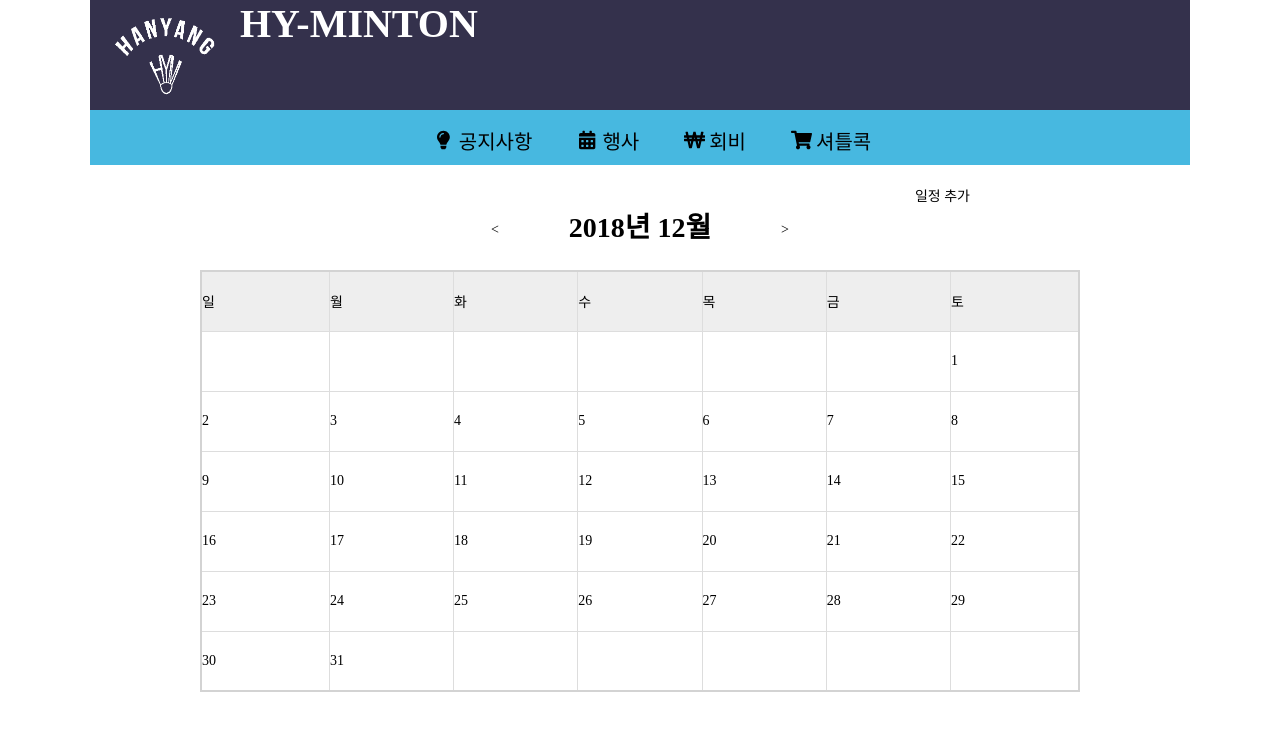
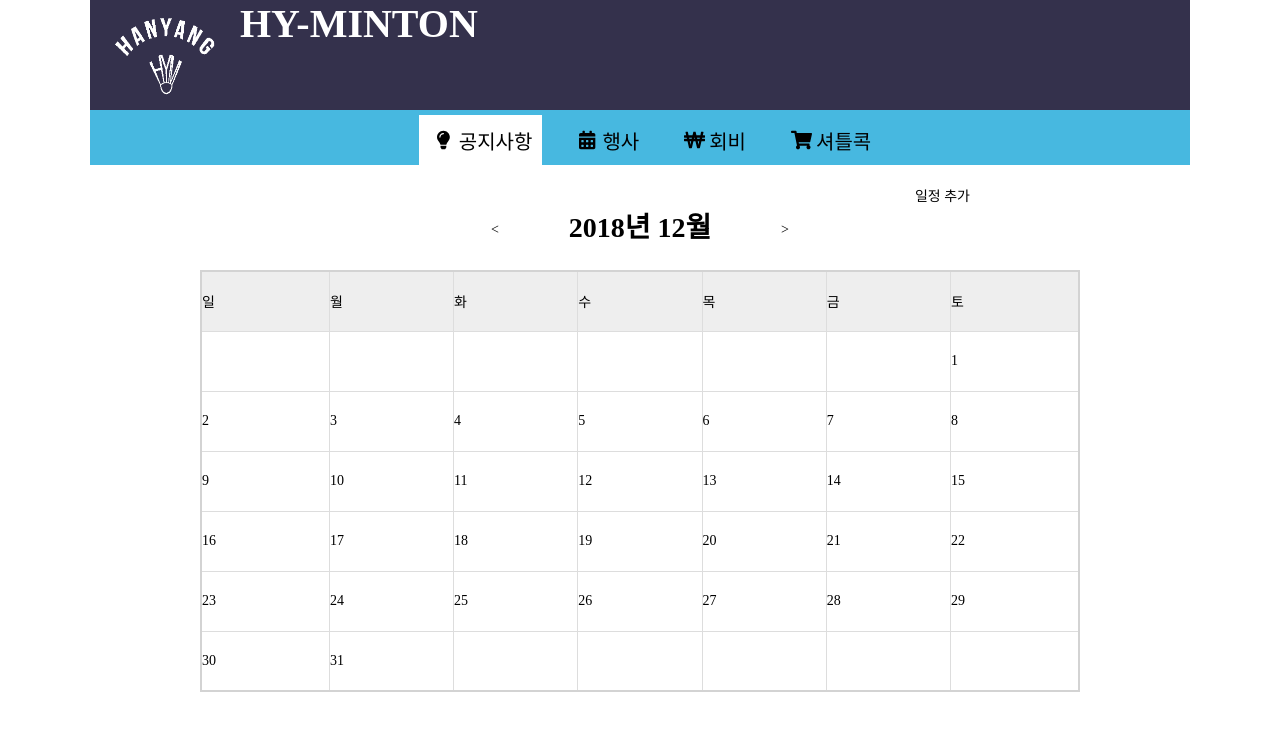
Before and after one commit to CubeDr/HyMintonHomepage, a Vue app in the folder frontend/: page /#/event in a window 1280 px wide. Shown: the top 730 px of the page. Built offline with nearby package versions, Linux system fonts and the light colour scheme.

Commit message:
MainPage 버그 수정

```diff
--- a/frontend/src/pages/MainPage.vue
+++ b/frontend/src/pages/MainPage.vue
@@ -1,7 +1,7 @@
 <template>
     <div>
       <nav>
-        <HyNav class="unSelectable" :page="page = $event" :selectColor="background"/>
+        <HyNav class="unSelectable" :page="page" @click="page = $event" :selectColor="background"/>
       </nav>
       <keep-alive>
         <router-view id="body"></router-view>
```
